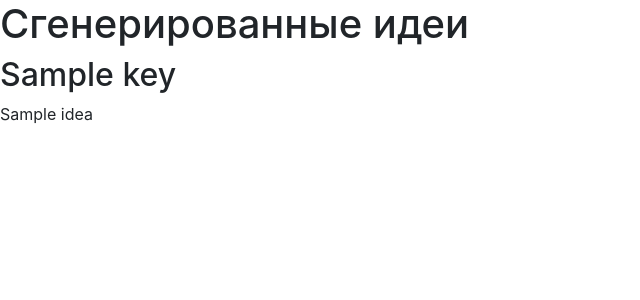
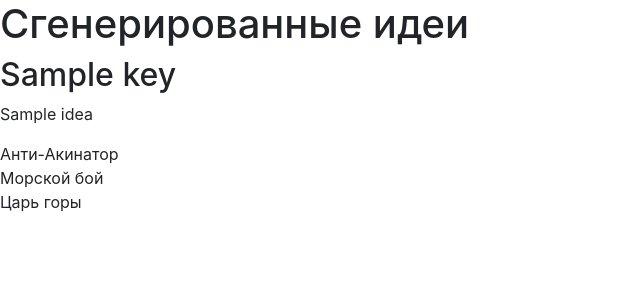
Before and after one commit to ArmanDev89/Ardabek, a Django app: template project/app/templates/generate.html in a window 1280 px wide. Shown: the top 300 px of the page, without its empty margins (0-640 px from the left). Run offline with Django 5.2, Linux system fonts and the light colour scheme; the template is opened without the code that fills it: most values are stand-ins (such as "Sample title", 1, 10 or a date in 2020); some libraries are stand-ins or nearby versions.

Commit message:
generate +

```diff
--- a/project/app/templates/generate.html
+++ b/project/app/templates/generate.html
@@ -19,4 +19,15 @@
     {% endfor %}
     </div>
 
+    <div>
+    Анти-Акинатор
+    </div>
+
+    <div>
+    Морской бой
+    </div>
+
+    <div>
+    Царь горы
+    </div>
 {% endblock %}
--- a/project/app/views.py
+++ b/project/app/views.py
@@ -23,7 +23,7 @@ def index(request):
 
 
 def generate(request):
-    prompt = 'сгенерируй 6 универсальных и уникальных идей с необычным геймплеем для образовательных игр по теме "математика :Тригонометрия 10 класса " чтобы можно было поиграть в классе с учениками, игра должна быть реализуема в рамках обычного класса и не должна использовать дополнительные вещи как виртуальная реальность, программы построения лабиринты и тд. Напиши ответ в точном формате словаря со словарями файла без лишних слов и символов с ключами Name. Detailed description of game, Detailed discription of game rules'
+    prompt = 'сгенерируй 6 универсальных и уникальных идей с необычным геймплеем для образовательных игр по теме "математика :Тригонометрия 10 класса " чтобы можно было поиграть в классе с учениками, игра должна быть реализуема в рамках обычного класса и не должна использовать дополнительные вещи как виртуальная реальность, программы построения лабиринты и тд. Напиши ответ на русском языке в точном формате словаря со словарями файла без лишних слов и символов с ключами Name. Detailed description of game, Detailed discription of game rules'
     response = openai.ChatCompletion.create(
         model="gpt-3.5-turbo",
         messages=[
```
Also changed, not shown: project/db.sqlite3.
